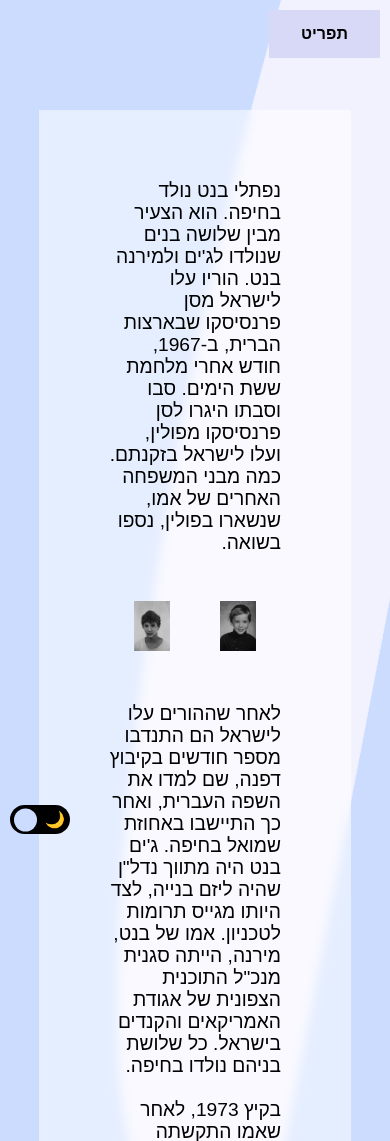
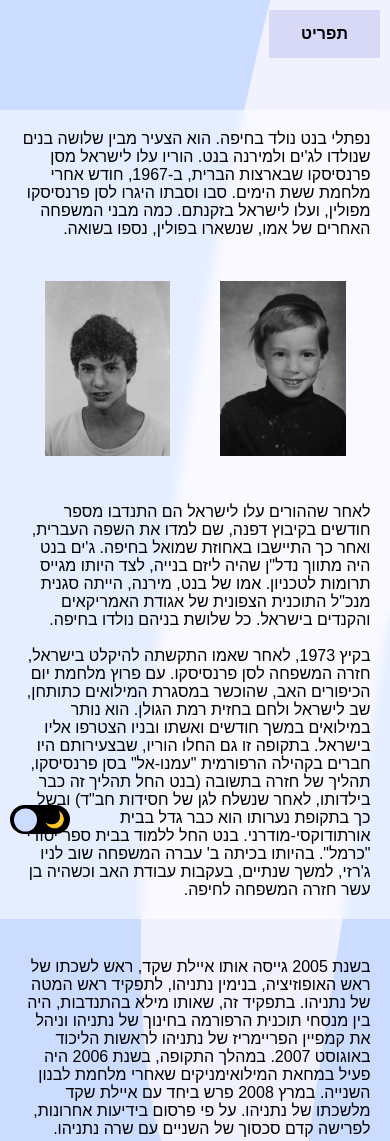
Before and after one commit to BenjaminIsMyName/BenjaminIsMyName.github.io, a plain HTML site: page index.html in a window 390 px wide. Shown: the top 1141 px of the page. Drawn offline with Linux system fonts and the light colour scheme; files whose address does not match are found by name; a web font is replaced by a local one.

Commit message:
Better view on phones
Better view on smaller screens (width of less than 550px), like phones.

```diff
--- a/CSS & JS/1.css
+++ b/CSS & JS/1.css
@@ -527,6 +527,14 @@ button:hover {
   }
 }
 
+@media (max-width: 550px) {
+  article {
+    width: 100%;
+    font-size: 1rem;
+    padding: 5%;
+  }
+}
+
 .theme {
   position: relative;
   position: fixed;
```
